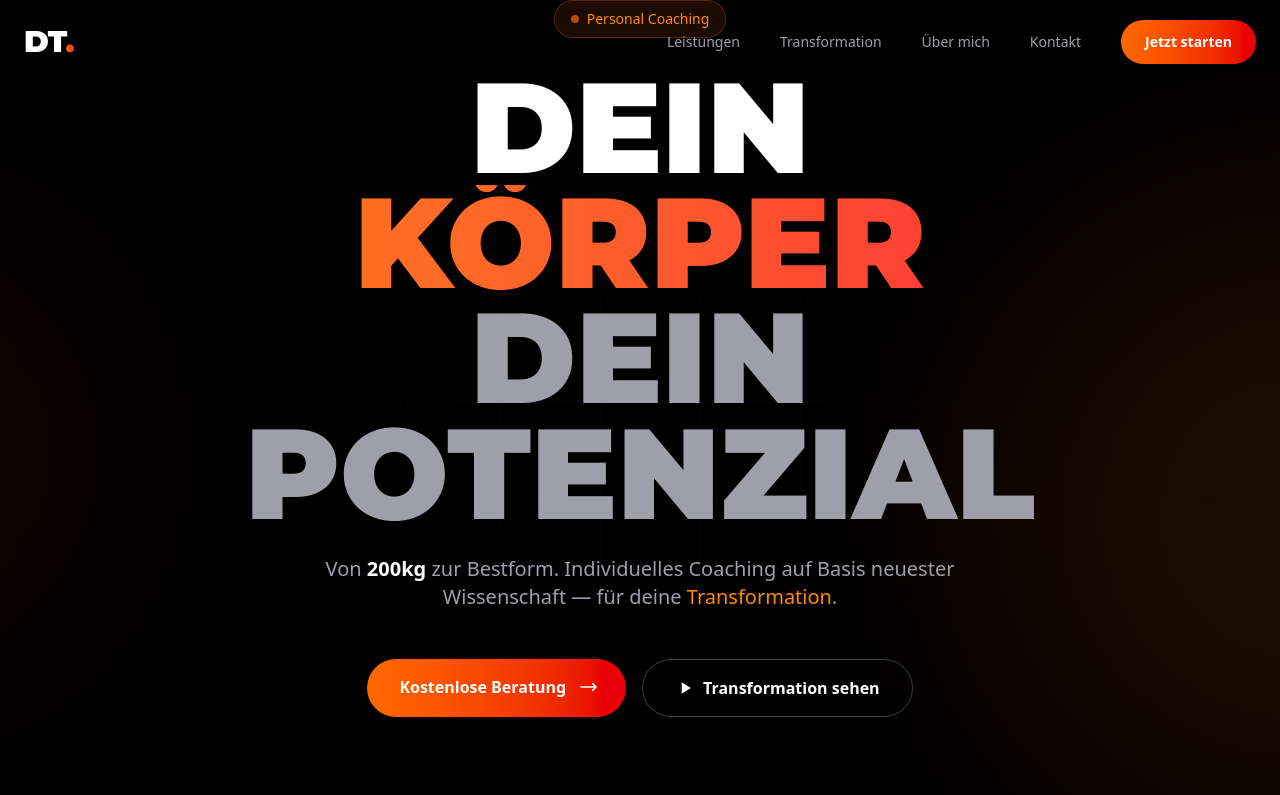
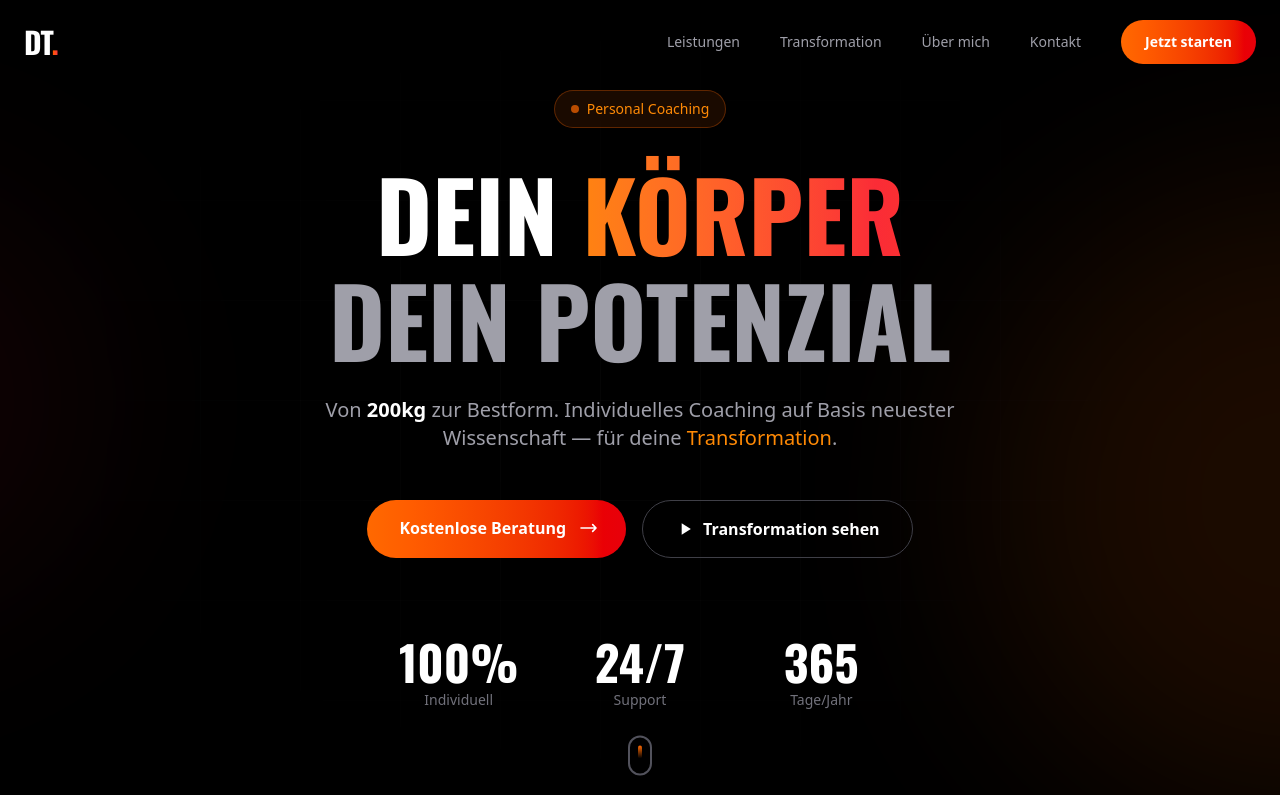
Before and after one commit to nikk-35/dt-coaching, a Next.js app: page / in a window 1280 px wide. Shown: the top 795 px of the page. Built offline with nearby package versions, Linux system fonts and the light colour scheme.

Commit message:
🔧 Fix headline layout - DEIN KÖRPER on one line
- Reverted to Oswald font
- DEIN KÖRPER now on same line
- DEIN POTENZIAL below
- Increased line-height to prevent overlap

```diff
--- a/src/app/layout.tsx
+++ b/src/app/layout.tsx
@@ -1,5 +1,5 @@
 import type { Metadata } from "next";
-import { Inter, Montserrat } from "next/font/google";
+import { Inter, Oswald } from "next/font/google";
 import "./globals.css";
 
 const inter = Inter({
@@ -7,10 +7,10 @@ const inter = Inter({
   subsets: ["latin", "latin-ext"],
 });
 
-const montserrat = Montserrat({
+const oswald = Oswald({
   variable: "--font-display",
   subsets: ["latin", "latin-ext"],
-  weight: ["400", "500", "600", "700", "800", "900"],
+  weight: ["400", "500", "600", "700"],
 });
 
 export const metadata: Metadata = {
@@ -26,7 +26,7 @@ export default function RootLayout({
 }>) {
   return (
     <html lang="de" className="scroll-smooth">
-      <body className={`${inter.variable} ${montserrat.variable} antialiased bg-black text-white`}>
+      <body className={`${inter.variable} ${oswald.variable} antialiased bg-black text-white`}>
         {children}
       </body>
     </html>
--- a/src/app/page.tsx
+++ b/src/app/page.tsx
@@ -286,11 +286,10 @@ function HeroSection() {
           initial={{ opacity: 0, y: 40 }}
           animate={{ opacity: 1, y: 0 }}
           transition={{ duration: 0.8, delay: 0.2 }}
-          className="font-display text-6xl md:text-8xl lg:text-9xl font-black leading-[0.9] mb-6"
+          className="font-display text-5xl md:text-7xl lg:text-8xl font-black leading-[1.1] mb-6"
         >
-          <span className="block text-white">DEIN</span>
-          <span className="block text-transparent bg-clip-text bg-gradient-to-r from-orange-400 via-red-500 to-orange-600 animate-gradient">
-            KÖRPER
+          <span className="block text-white">
+            DEIN <span className="text-transparent bg-clip-text bg-gradient-to-r from-orange-400 via-red-500 to-orange-600 animate-gradient">KÖRPER</span>
           </span>
           <span className="block text-zinc-400">DEIN POTENZIAL</span>
         </motion.h1>
```
